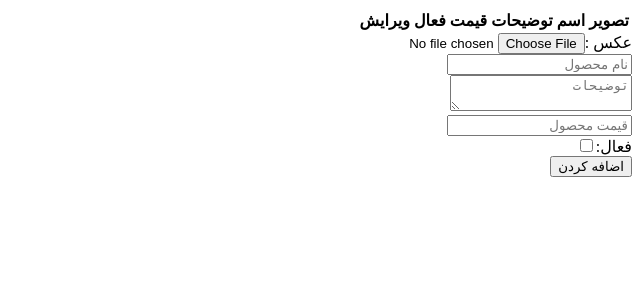
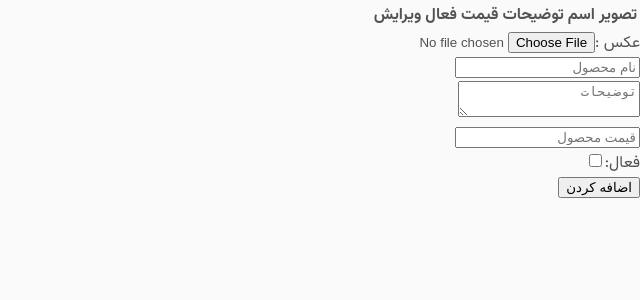
Before and after one commit to iliya-varm/online-shop, a Flask app: page /admin/dashboard/products in a window 1280 px wide. Shown: the top 300 px of the page, without its empty margins (640-1280 px from the left). Run offline with Flask 3, Linux system fonts and the light colour scheme; the visitor is signed in with stand-in values (Sample User, id 1); data that the repository does not hold is empty; some libraries are stand-ins or nearby versions.

Commit message:
index.css and fonts added, better css for the main page

```diff
--- /dev/null
+++ b/static/css/index.css
@@ -0,0 +1,148 @@
+@font-face {
+    font-family: Vazirmatn;
+    src: url('../font/Vazirmatn-Regular.woff2') format('woff2');
+    font-weight: 400;
+    font-style: normal;
+    font-display: swap;
+}
+
+@font-face {
+    font-family: Vazirmatn;
+    src: url('../font/Vazirmatn-Medium.woff2') format('woff2');
+    font-weight: 500;
+    font-style: normal;
+    font-display: swap;
+}
+
+@font-face {
+    font-family: Vazirmatn;
+    src: url('../font/Vazirmatn-SemiBold.woff2') format('woff2');
+    font-weight: 600;
+    font-style: normal;
+    font-display: swap;
+}
+
+@font-face {
+    font-family: Vazirmatn;
+    src: url('../font/Vazirmatn-Bold.woff2') format('woff2');
+    font-weight: 700;
+    font-style: normal;
+    font-display: swap;
+}
+
+@font-face {
+    font-family: Vazirmatn;
+    src: url('../font/Vazirmatn-ExtraBold.woff2') format('woff2');
+    font-weight: 800;
+    font-style: normal;
+    font-display: swap;
+}
+
+@font-face {
+    font-family: Vazirmatn;
+    src: url('../font/Vazirmatn-Black.woff2') format('woff2');
+    font-weight: 900;
+    font-style: normal;
+    font-display: swap;
+}
+
+:root {
+    --font-color: #525252;
+}
+
+
+body {
+    padding: 0;
+    margin: 0;
+    font-size: 16px;
+    background: #fafafa;
+    color: var(--font-color);
+    font-family: Vazirmatn, serif;
+}
+
+header {
+    width: 100%;
+    text-align: center;
+}
+
+header img {
+    height: inherit;
+    float: left;
+}
+
+header > section {
+    width: 100%;
+    max-width: 800px;
+    height: 40px;
+    margin: 30px auto auto;
+    padding: 10px 20px;
+
+    border: 2px solid rgba(0, 0, 0, 0.1);
+    border-radius: 20px;
+
+}
+
+header div {
+    display: flex;
+    justify-content: center;
+    align-items: center;
+    float: right;
+}
+
+header a {
+    font-size: 20px;
+    color: var(--font-color);
+    text-decoration: none;
+    font-weight: 900;
+    margin: 0 10px;
+    padding: 5px;
+
+}
+
+header a:hover {
+    text-decoration: underline;
+}
+
+.products {
+    display: flex;
+    justify-content: center;
+    align-items: center;
+    margin-top: 20px;
+}
+
+.product-box {
+    max-width: 250px;
+    margin: 15px;
+    padding: 14px;
+    border: 1px solid rgba(0, 0, 0, 0.1);
+    border-radius: 10px;
+}
+
+.product-box > img {
+    width: 100%;
+    border-top-right-radius: inherit;
+    border-top-left-radius: inherit;
+}
+
+.product-box > h3 {
+    margin: 5px;
+
+}
+
+.product-box > div > a {
+    text-decoration: none;
+    padding: 5px;
+    color: var(--font-color);
+    font-size: 12px;
+    margin: 10px;
+    margin-bottom: 10px;
+    border: 2px solid rgba(14, 255, 0, 0.6);
+    border-radius: 9px;
+    background: rgba(24, 255, 0, 0.32);
+}
+
+.product-box > p {
+    font-size: 12px;
+    margin: 0;
+
+}
--- a/templates/base.html
+++ b/templates/base.html
@@ -4,6 +4,7 @@
     <meta charset="UTF-8">
     <meta name="viewport"
           content="width=device-width, user-scalable=no, initial-scale=1.0, maximum-scale=1.0, minimum-scale=1.0">
+    <link rel="stylesheet" href="{{ url_for('static',filename='css/index.css') }}">
     {% block haeder %}{% endblock %}
 
 
--- a/templates/product.html
+++ b/templates/product.html
@@ -5,7 +5,7 @@
 {% block body %}
 
 
-    <img style="width: 300px " src="/static/cover/{{ product.id }}.jpg">
+    <img style="width: 300px; " src="/static/cover/{{ product.id }}.jpg">
     {{ product.id }}<br>
     {{ product.name }}<br>
     {{ product.price }}<br>
```
Also changed, not shown: templates/main.html (+30 -3 lines), static/font/Vazirmatn-Black.woff2 (added), static/font/Vazirmatn-Bold.woff2 (added), static/font/Vazirmatn-ExtraBold.woff2 (added), static/font/Vazirmatn-ExtraLight.woff2 (added), static/font/Vazirmatn-Light.woff2 (added), static/font/Vazirmatn-Medium.woff2 (added), static/font/Vazirmatn-Regular.woff2 (added), static/font/Vazirmatn-SemiBold.woff2 (added), static/font/Vazirmatn-Thin.woff2 (added), static/font/Vazirmatn[wght].woff2 (added), static/image/Mylogo.png (added), static/image/back.png (added), static/image/iliya.png (added), 2 more files.
